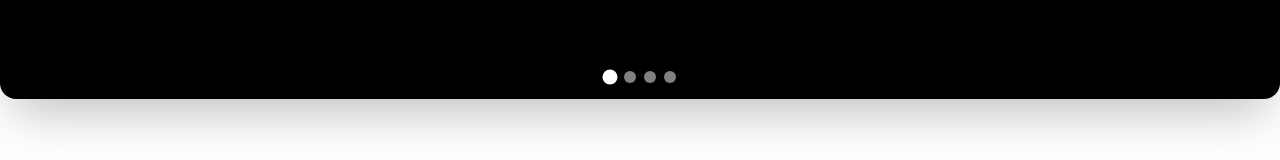
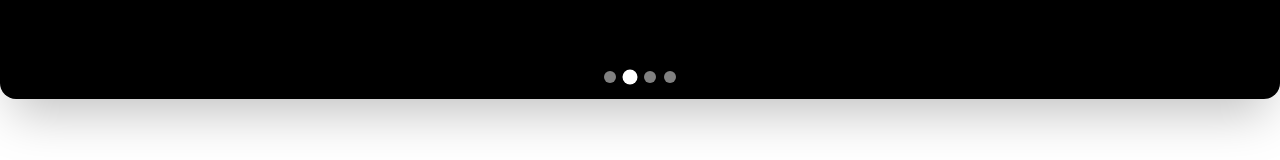
Before and after one commit to WilsonTomisin/Pure_hearts, a React (Vite) app in the folder client/: page / in a window 1280 px wide. Shown: the part 577-737 px from the top of the page. Built offline with nearby package versions, Linux system fonts and the light colour scheme.

Commit message:
testimonial update

```diff
--- a/client/src/components/Carousel.tsx
+++ b/client/src/components/Carousel.tsx
@@ -1,4 +1,4 @@
-import { useState } from 'react'
+import { useEffect, useState } from 'react'
 import { motion, AnimatePresence } from 'framer-motion'
 import { ChevronLeft, ChevronRight } from 'lucide-react'
 import image1 from '../assets/Group 19.png';
@@ -7,7 +7,7 @@ import image3 from '../assets/image 9.png';
 import image4 from '../assets/image 18.png';
 const Carousel = () => {
   const [currentIndex, setCurrentIndex] = useState(0)
-
+    const interval = 4000
   const images = [
     {
       url: image1,
@@ -40,7 +40,17 @@ const Carousel = () => {
       subtitle: 'Pure Hearts Solutions – Your Trusted Partner in Healthcare',
       description: "At Pure Hearts Solutions, we are dedicated to redefining healthcare staffing with a focus on personalized care and unwavering professionalism. Whether you're a healthcare provider seeking staffing solutions or a passionate professional looking for meaningful opportunities, you're in the right place. Explore our services, meet our dedicated team, and discover how Pure Hearts Solutions is shaping the future of healthcare staffing.",
     },
-  ]
+    ]
+
+    useEffect(() => {
+
+        const autoplay = setInterval(() => {
+          nextImage()
+        }, interval)
+
+        return () => clearInterval(autoplay)
+    }, [currentIndex, interval])
+
   const nextImage = () => {
     setCurrentIndex(prevIndex => (prevIndex + 1) % images.length)
   }
--- a/client/src/components/TeamSlider.tsx
+++ b/client/src/components/TeamSlider.tsx
@@ -1,51 +1,34 @@
 import  { useState, useEffect } from 'react'
 import { motion, AnimatePresence } from 'framer-motion';
-import member1 from '../assets/WhatsApp Image 2025-07-22 at 13.56.03_c8d6587f.jpg'
+import member3 from '../assets/WhatsApp Image 2025-07-22 at 13.56.03_c8d6587f.jpg'
 import member2 from '../assets/WhatsApp Image 2025-07-22 at 13.56.03_e4a3a4bf.jpg';
-import member3 from "../assets/WhatsApp Image 2025-07-22 at 13.56.04_26bcf26f.jpg"
+import member1 from "../assets/WhatsApp Image 2025-07-22 at 13.56.04_26bcf26f.jpg"
 
 const teamMembers = [
   {
     id: 1,
-    name: 'Anderson',
-    role: 'CEO and Founder',
+    name: 'Michael Adodo. ',
+    role: 'Chief Executive Officer. CEO',
     image: member1,
     description:
       'Dedicated healthcare professional with 15+ years of experience leading innovative healthcare solutions.',
   },
   {
     id: 2,
-    name: 'Sarah Johnson',
-    role: 'Head of Nursing',
-    image:member2,
+    name: 'Johnson Ajuwon.',
+    role: 'Chief Financial Officer  CFO',
+    image: member2,
     description:
       'Experienced nurse practitioner committed to providing exceptional patient care and team leadership.',
   },
   {
     id: 3,
-    name: 'Michael Chen',
-    role: 'Operations Director',
+    name: 'Abubakri Otegbeye.  ',
+    role: 'Registered Manager ',
     image: member3,
     description:
       'Strategic operations leader focused on optimizing healthcare delivery and organizational efficiency.',
-  },
-//   {
-//     id: 4,
-//     name: 'Dr. Emily Rodriguez',
-//     role: 'Medical Specialist',
-//     image:
-//       'https://images.unsplash.com/photo-1559839734-2b71ea197ec2?w=400&h=500&fit=crop&crop=face',
-//     description:
-//       'Specialist physician dedicated to advancing patient outcomes through evidence-based care.',
-//   },
-//   {
-//     id: 5,
-//     name: 'James Wilson',
-//     role: 'Support Coordinator',
-//     image:
-//       'https://images.unsplash.com/photo-1500648767791-00dcc994a43e?w=400&h=500&fit=crop&crop=face',
-//     description: 'Patient advocate ensuring seamless coordination of care and support services.',
-//   },
+  }
 ]
 
 const TeamSlider = () => {
--- a/client/src/pages/HomePage.tsx
+++ b/client/src/pages/HomePage.tsx
@@ -1,20 +1,22 @@
-import { CopyPlus, History, MoveRight, Star, User } from 'lucide-react'
+import { CopyPlus, History, MoveRight, User } from 'lucide-react'
 import image1 from '../assets/TJQVMX3 (2).png';
 import image2 from '../assets/video.png'
 import { servicesCardInfo } from '../utils/constants';
-import teamMember1 from "../assets/WhatsApp Image 2025-07-22 at 13.56.03_c8d6587f.jpg"
+import teamMember3 from "../assets/WhatsApp Image 2025-07-22 at 13.56.03_c8d6587f.jpg"
 import teamMember2 from "../assets/WhatsApp Image 2025-07-22 at 13.56.03_e4a3a4bf.jpg";
-import teamMember3 from "../assets/WhatsApp Image 2025-07-22 at 13.56.04_26bcf26f.jpg";
+import teamMember1 from "../assets/WhatsApp Image 2025-07-22 at 13.56.04_26bcf26f.jpg";
 import domicillarycare from "../assets/card-highlight (1).png";
 import domicillarycare2 from "../assets/image (2).png";
 import domicillarycare3 from "../assets/image (3).png";
 import { FaStar } from 'react-icons/fa6'
 import Carousel from '../components/Carousel';
+import { useNavigate } from 'react-router-dom';
 
 
 
 
 const HomePage = () => {
+  const navigate = useNavigate()
   return (
     <div>
       <section className="">
@@ -80,8 +82,9 @@ const HomePage = () => {
               </div>
             </div>
             <div className="  p-4">
-              <div className=" w-fit p-1 bg-brand-colour-primary/30  rounded-full">{' '}
-              <CopyPlus size={40} className="text-brand-colour-primary  " />
+              <div className=" w-fit p-1 bg-brand-colour-primary/30  rounded-full">
+                {' '}
+                <CopyPlus size={40} className="text-brand-colour-primary  " />
               </div>
               <div>
                 <h2 className=" font-semibold">Vision</h2>
@@ -201,7 +204,7 @@ const HomePage = () => {
           })}
         </div>
         <p className=" my-5">
-          <span className=" flex items-center justify-center gap-2 text-brand-colour-primary text-lg">
+          <span className=" cursor-pointer flex items-center justify-center gap-2 text-brand-colour-primary text-lg">
             Learn More <MoveRight />
           </span>
         </p>
@@ -224,8 +227,8 @@ const HomePage = () => {
               alt=" team member 1"
             />
             <div className=" text-center mt-2">
-              <h4 className=" text-xl text-brand-colour-primary font-semibold">John Smith</h4>
-              <p>lorem</p>
+              <h4 className=" text-xl text-brand-colour-primary font-semibold">Michael Adodo.</h4>
+              <p>Chief Executive Officer. CEO</p>
             </div>
           </div>
           <div>
@@ -235,8 +238,8 @@ const HomePage = () => {
               alt=" team member 2"
             />{' '}
             <div className=" text-center mt-2">
-              <h4 className=" text-xl text-brand-colour-primary font-semibold">John Smith</h4>
-              <p>lorem</p>
+              <h4 className=" text-xl text-brand-colour-primary font-semibold">Johnson Ajuwon</h4>
+              <p>Chief Financial Officer CFO</p>
             </div>
           </div>
           <div>
@@ -247,10 +250,18 @@ const HomePage = () => {
             />{' '}
             <div className=" text-center mt-2">
               <h4 className=" text-xl text-brand-colour-primary font-semibold">John Smith</h4>
-              <p>lorem</p>
+              <p>Registered Manager</p>
             </div>
           </div>
         </section>
+        <p className=" my-5">
+          <span
+            onClick={() => navigate('/meet-the-team')}
+            className=" cursor-pointer flex items-center justify-center gap-2 text-brand-colour-primary text-lg"
+          >
+            Learn More <MoveRight />
+          </span>
+        </p>
       </section>
 
       <section className=" px-10 py-7 space-y-5">
@@ -268,15 +279,19 @@ const HomePage = () => {
             <img src={domicillarycare} className=" h-full  " alt=" " />
           </div>
           <div className=" flex flex-col  items-center justify-center space-y-10">
-            <div className=' w-[450px]'>
+            <div className=" w-[450px]">
               <img src={domicillarycare2} className=" h-[220px]" alt="" />
-              <h4 className=' text-xl font-bold my-1'>Senior Support worker</h4>
-              <p className=' font-light'>Providing professional support for both staff and client</p>
+              <h4 className=" text-xl font-bold my-1">Senior Support worker</h4>
+              <p className=" font-light">
+                Providing professional support for both staff and client
+              </p>
             </div>
-            <div className=' w-[450px]'>
+            <div className=" w-[450px]">
               <img src={domicillarycare3} className=" h-[220px] " alt="" />
-              <h4 className=' text-xl font-bold my-1'>PBS Partner</h4>
-              <p className=' font-light'>Providing spacialised training and monitoring for support workers </p>
+              <h4 className=" text-xl font-bold my-1">PBS Partner</h4>
+              <p className=" font-light">
+                Providing spacialised training and monitoring for support workers{' '}
+              </p>
             </div>
           </div>
         </section>
```
